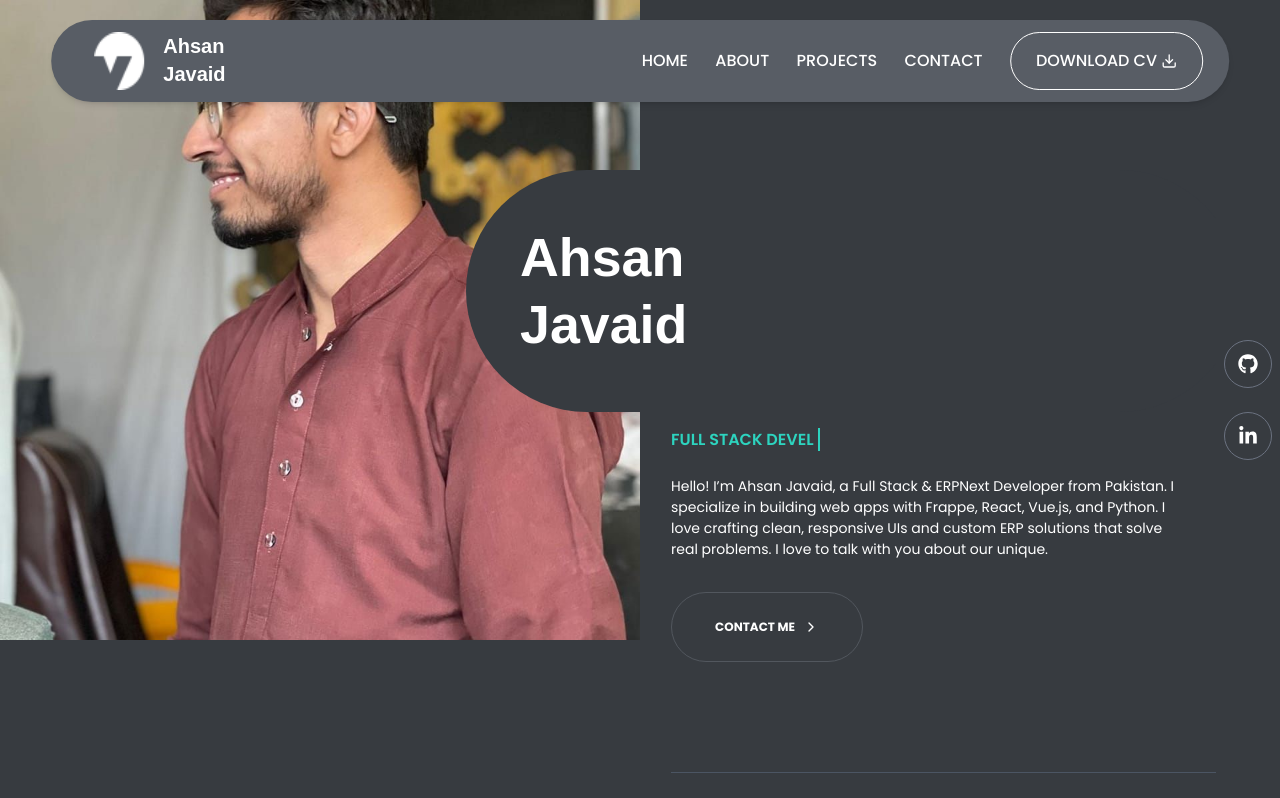
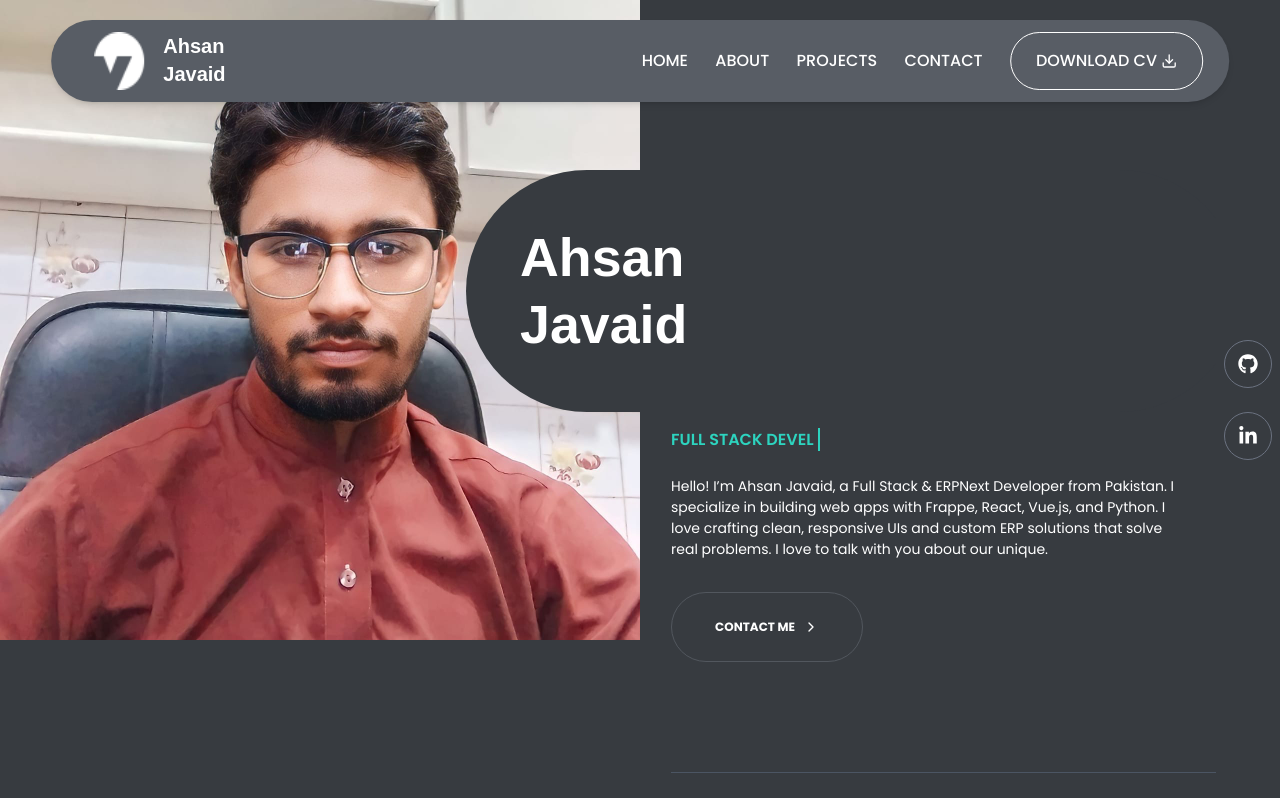
Before and after one commit to ehsanjavaid/React-Portfolio, a React (Vite) app: page / in a window 1280 px wide. Shown: the top 798 px of the page. Built offline with nearby package versions, Linux system fonts and the light colour scheme.

Commit message:
left image change

```diff
--- a/src/components/Leftimage.tsx
+++ b/src/components/Leftimage.tsx
@@ -1,7 +1,7 @@
 const LeftImage = () => {
   return (
     <div className="w-1/2 fixed top-0 left-0 bg-gray-200 z-0">
-      <img src="/ahsanjavaid.jpg" alt="Profile" className=" max-h-[80%]" />
+      <img src="/myimage.jpeg" alt="Profile" className=" max-h-[80%]" />
     </div>
   );
 };
```
Also changed, not shown: public/myimage.jpeg (added).
